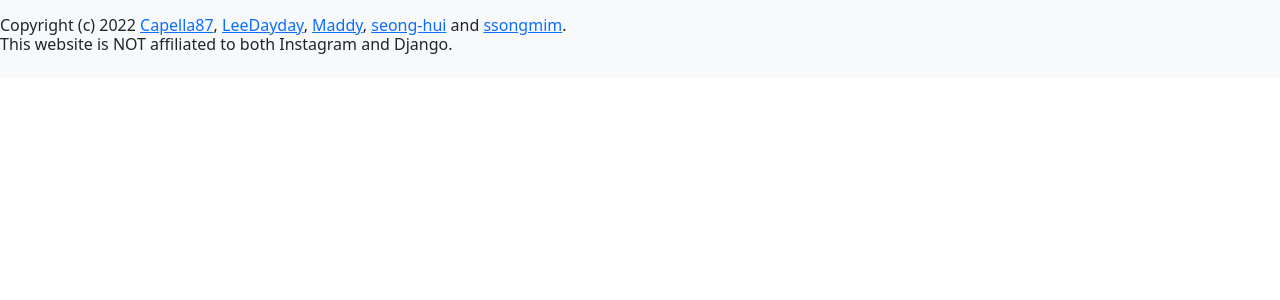
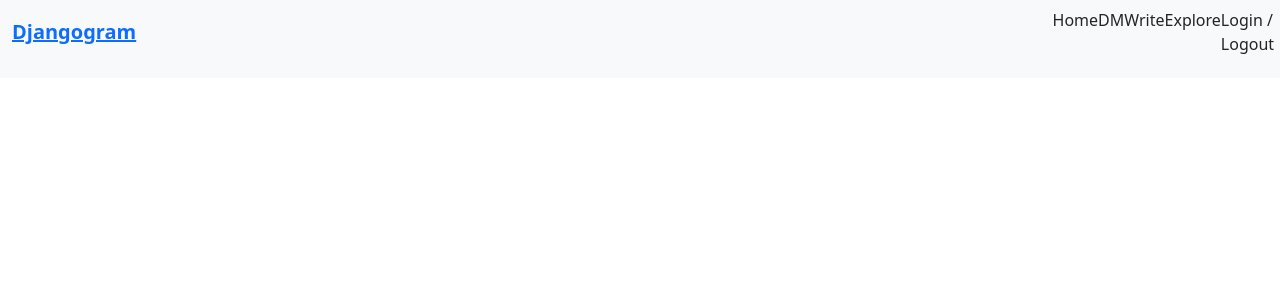
Before and after one commit to Capella87/djangogram, a Django app: template templates/index.html in a window 1280 px wide. Shown: the top 300 px of the page. Run offline with Django 3.2, Linux system fonts and the light colour scheme; the template is opened without the code that fills it, so the values that code supplies are empty; some libraries are stand-ins or nearby versions.

Commit message:
Add navbar

```diff
--- a/templates/base_generic.html
+++ b/templates/base_generic.html
@@ -5,6 +5,11 @@
         <title>Djangogram</title>
         {% endblock %}
         <meta charset="utf-8">
+        {% block base_style %}
+            <style>
+            .
+            </style>
+        {% endblock %}
         {% block style %}{% endblock %}
     </head>
 
@@ -14,6 +19,33 @@
     {% bootstrap_javascript %}
     <body>
     {% block navbar %}
+        <nav class="navbar navbar-expand-md navbar-light fixed-top bg-light">
+            <div class="container-fluid">
+                <span class="navbar-brand" style="font-weight: bold;"><a class="navbar-link" href="{% url 'index' %}">Djangogram</a></span>
+            </div>
+            <div class="collapse navbar-collapse" id="navbarCollapse">
+                <ul class="navbar-nav me-auto mb-2 mb-md-0">
+                    <li class="menus">
+                        Home
+                    </li>
+                    <li class="menus">
+                        DM
+                    </li>
+                    <li class="menus">
+                        Write
+                    </li>
+                    <li class="menus">
+                        Explore
+                    </li>
+                    <li class="menus">
+                        Login / Logout
+                    </li>
+                </ul>
+            </div>
+            <div id="cent" class="collapse navbar-collapse">
+
+            </div>
+        </nav>
     {% endblock %}
     {% block content %}
     {% endblock %}
```
